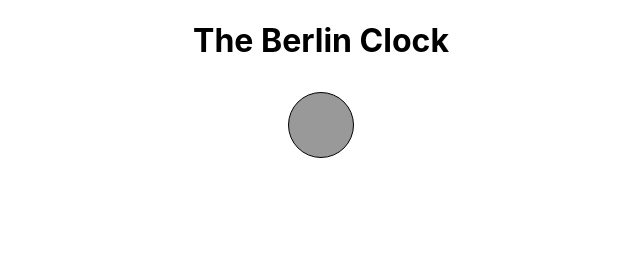
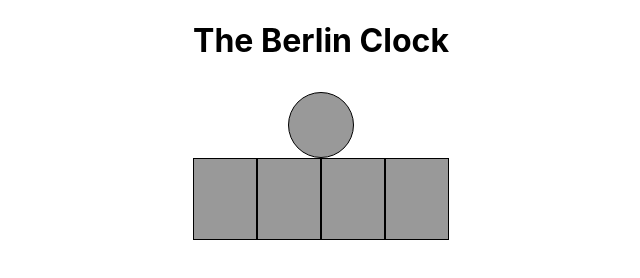
Before and after one commit to GajendraRaj/BerlinClockV6, a React app: page / in a window 1280 px wide. Shown: the whole page, without its empty margins (319-959 px from the left). Built offline with nearby package versions, Linux system fonts and the light colour scheme.

Commit message:
feat: Five hours row renders 4 silver lamps for '00' hours

```diff
--- a/src/component/Clock.css
+++ b/src/component/Clock.css
@@ -29,3 +29,18 @@
 .bg-silver {
   background-color: #999999;
 }
+
+.hours {
+  display: flex;
+  flex-direction: row;
+  justify-content: center;
+  align-items: center;
+  width: 16rem;
+}
+
+.lamp-rows {
+  height: 4rem;
+  border-style: solid;
+  border-width: 1px;
+  padding: 0.5rem;
+}
--- a/src/component/Clock.js
+++ b/src/component/Clock.js
@@ -7,7 +7,7 @@ const Clock = () => {
   return (
     <div className="App">
       <h1>{Constants.APP_TITLE}</h1>
-      <BerlinClock time={"59"} />
+      <BerlinClock time={"00:59"} />
     </div>
   );
 };
--- /dev/null
+++ b/src/component/berlin-clock/hours/index.js
@@ -0,0 +1,19 @@
+import React from "react";
+import PropTypes from "prop-types";
+import Lamp from "../lamp";
+
+const Hours = (props) => {
+  return (
+    <div className="hours">
+      {props.hours[0].split("").map((hour, index) => (
+        <Lamp key={index} colorBlock={hour} />
+      ))}
+    </div>
+  );
+};
+
+Hours.propTypes = {
+  hours: PropTypes.array.isRequired,
+};
+
+export default Hours;
--- a/src/component/berlin-clock/index.js
+++ b/src/component/berlin-clock/index.js
@@ -1,14 +1,23 @@
 import React from "react";
 import PropTypes from "prop-types";
 import Seconds from "./seconds";
+import Hours from "./hours";
 import Constants from "../../constant";
 
 const BerlinClock = (props) => {
+  const [hours, seconds] = props.time.split(":").map((time) => parseInt(time));
+
   const second =
-    props.time % 2 === 0 ? Constants.EVEN_SECOND : Constants.ODD_SECOND;
+    seconds % 2 === 0 ? Constants.EVEN_SECOND : Constants.ODD_SECOND;
+
+  const getHours = (hours) => {
+    return ["OOOO"];
+  };
+
   return (
     <div className="clock mv4">
       <Seconds seconds={second} />
+      <Hours hours={getHours(hours)} />
     </div>
   );
 };
--- /dev/null
+++ b/src/component/berlin-clock/lamp/index.js
@@ -0,0 +1,19 @@
+import React from "react";
+import PropTypes from "prop-types";
+
+const Lamp = (props) => {
+  return (
+    <div
+      key={props.index}
+      className="lamp-rows bg-silver"
+      style={{ width: "25%" }}
+    />
+  );
+};
+
+Lamp.propTypes = {
+  index: PropTypes.number.isRequired,
+  colorBlock: PropTypes.string.isRequired,
+};
+
+export default Lamp;
```
Also changed, not shown: src/test/berlin-clock/hours/index.test.js (added, +42 -0 lines), src/test/berlin-clock/index.test.js (+19 -1 lines), src/test/berlin-clock/lamp/lamp.test.js (added, +48 -0 lines).
